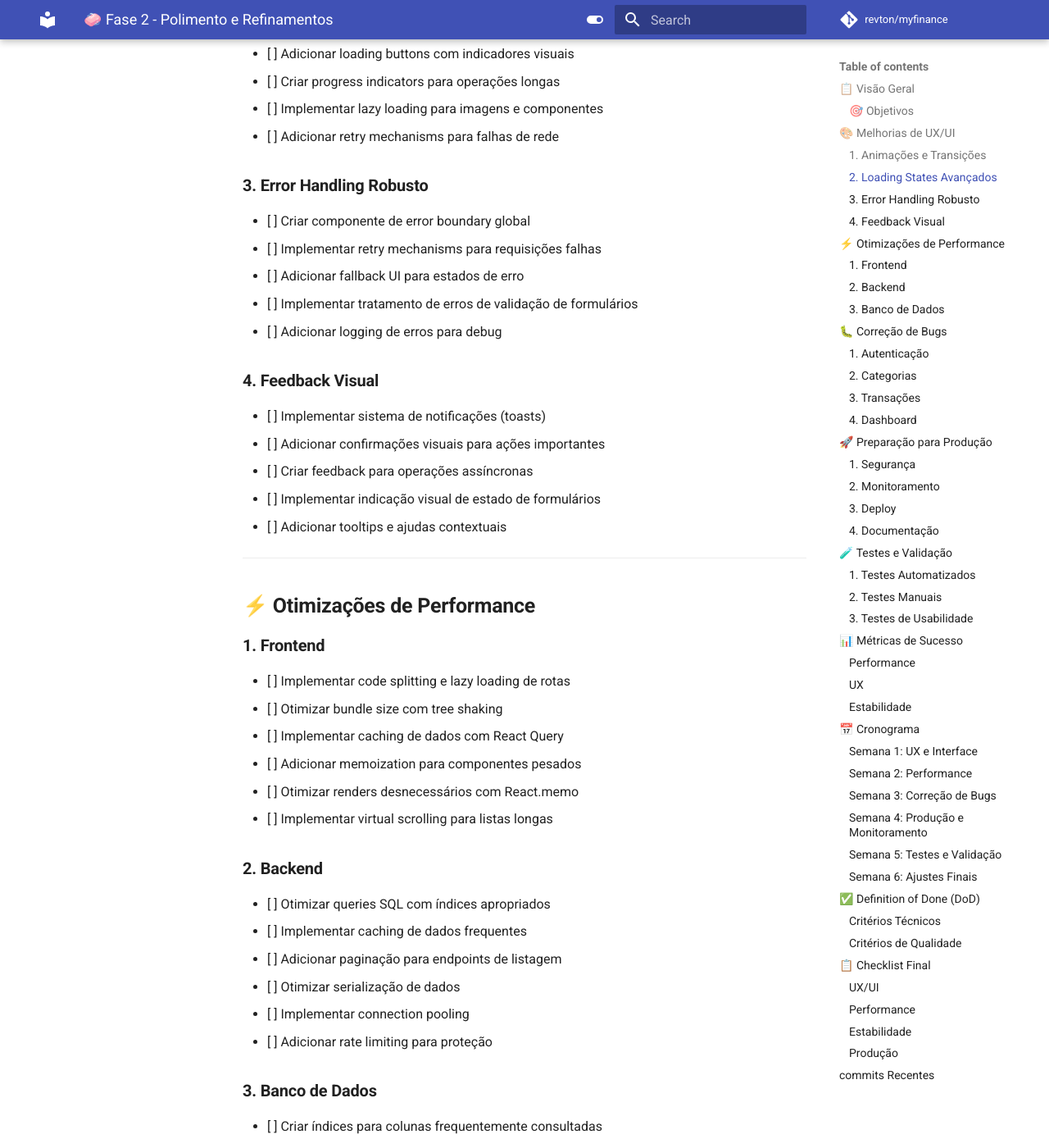
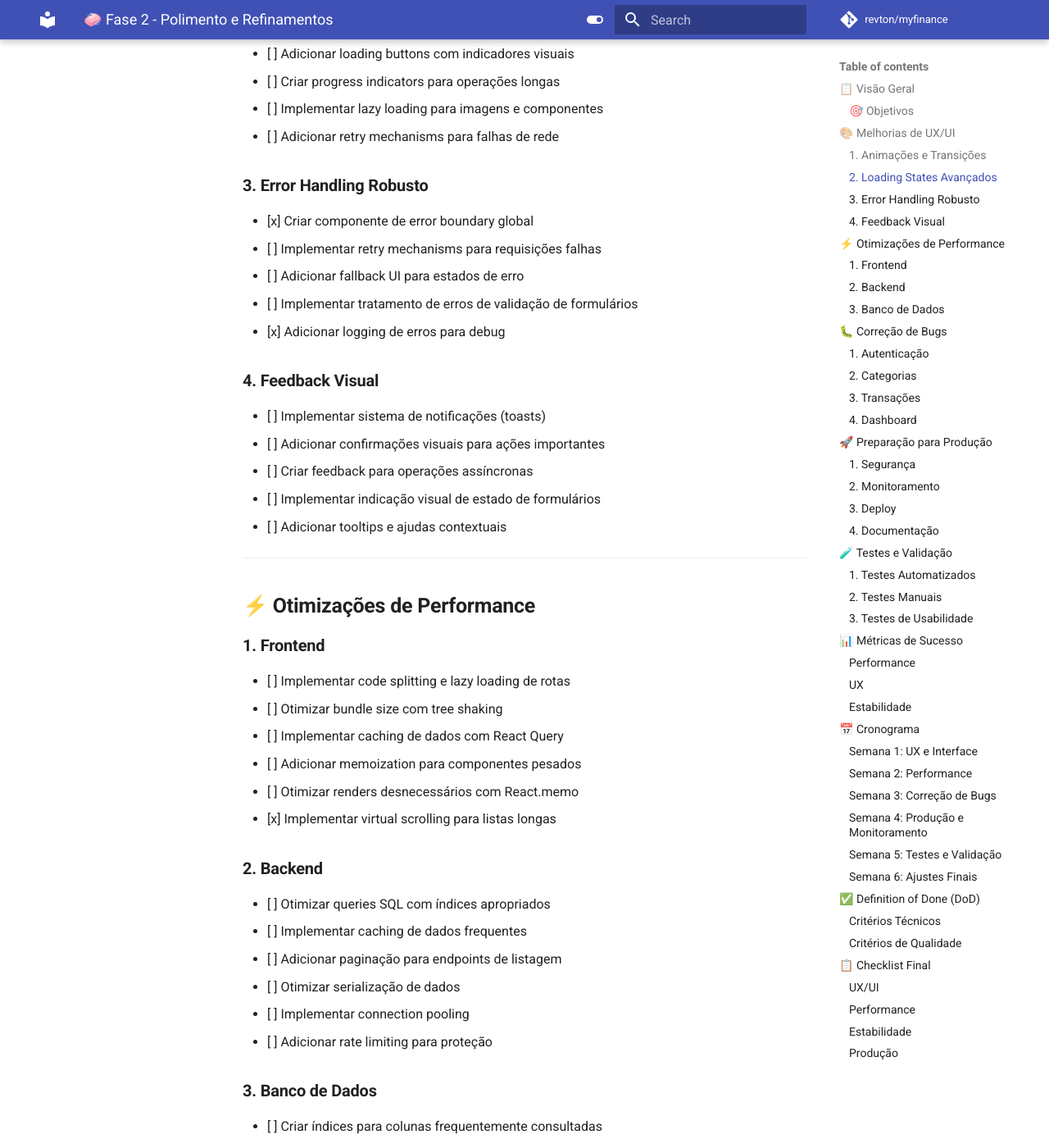
Before and after one commit to revton/myfinance, an MkDocs documentation site: the page built from docs/fase2/devops/polimento-fase-2.md, in a window 1280 px wide and 1400 px high, scrolled down 975 px. Shown: the whole window at 82% size. Built offline with MkDocs 1.6.1 and Material for MkDocs 9.7.7, drawn with Linux system fonts in a browser that asks for light colours; comment, search, counter and statistics services are not loaded; some of the changed text lies outside the part shown.

Commit message:
docs: update polishing phase 2 checklist

```diff
--- a/docs/fase2/devops/polimento-fase-2.md
+++ b/docs/fase2/devops/polimento-fase-2.md
@@ -30,11 +30,11 @@ Este documento detalha as atividades de polimento e refinamentos da Fase 2 do My
 - [ ] Adicionar retry mechanisms para falhas de rede
 
 ### **3. Error Handling Robusto**
-- [ ] Criar componente de error boundary global
+- [x] Criar componente de error boundary global
 - [ ] Implementar retry mechanisms para requisições falhas
 - [ ] Adicionar fallback UI para estados de erro
 - [ ] Implementar tratamento de erros de validação de formulários
-- [ ] Adicionar logging de erros para debug
+- [x] Adicionar logging de erros para debug
 
 ### **4. Feedback Visual**
 - [ ] Implementar sistema de notificações (toasts)
@@ -53,7 +53,7 @@ Este documento detalha as atividades de polimento e refinamentos da Fase 2 do My
 - [ ] Implementar caching de dados com React Query
 - [ ] Adicionar memoization para componentes pesados
 - [ ] Otimizar renders desnecessários com React.memo
-- [ ] Implementar virtual scrolling para listas longas
+- [x] Implementar virtual scrolling para listas longas
 
 ### **2. Backend**
 - [ ] Otimizar queries SQL com índices apropriados
@@ -115,7 +115,7 @@ Este documento detalha as atividades de polimento e refinamentos da Fase 2 do My
 
 ### **2. Monitoramento**
 - [ ] Configurar logging estruturado
-- [ ] Implementar error tracking (Sentry)
+- [x] Implementar error tracking (Sentry)
 - [ ] Adicionar métricas de performance
 - [ ] Configurar alertas para erros críticos
 - [ ] Implementar health checks
@@ -275,10 +275,3 @@ Este documento detalha as atividades de polimento e refinamentos da Fase 2 do My
 **📅 Última Atualização**: Agosto 2025
 **📍 Versão**: 1.0
 **👤 Responsável**: Desenvolvedor Full-stack
-
----
-
-##  commits Recentes
-
-- c539f05 fix(frontend): ensure all errors are sent to Sentry
-- c442a3f feat(frontend): improve transaction list performance with virtualization
```
